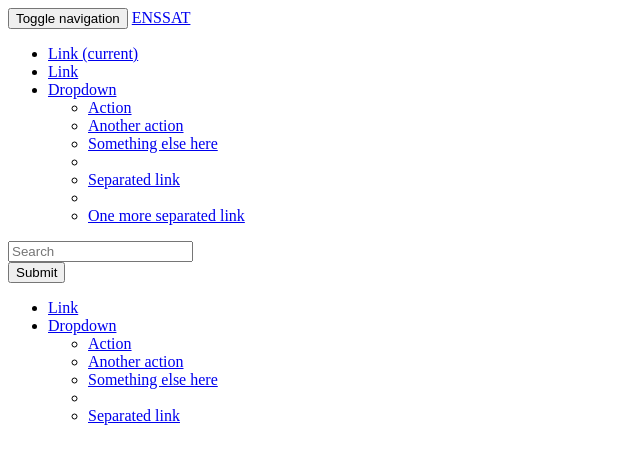
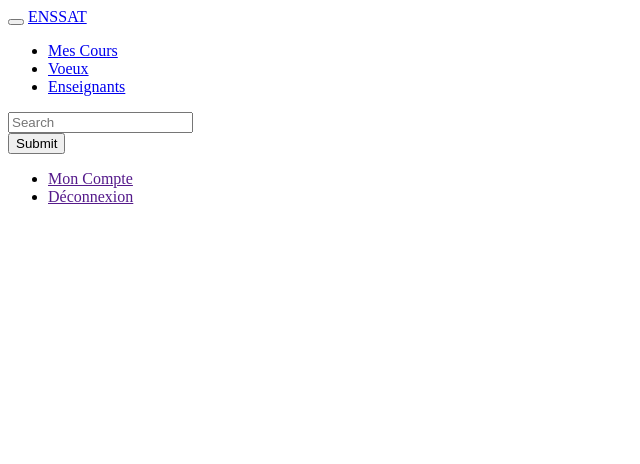
Before and after one commit to hiveship/enssat-serveur-voeux, a PHP site: the page made by application/views/navbar.php in a window 1280 px wide. Shown: the top 464 px of the page, without its empty margins (0-640 px from the left). Run offline with PHP 8.4, Linux system fonts and the light colour scheme; the template is opened without the code that fills it, so the values that code supplies are empty; some libraries are stand-ins or nearby versions.

Commit message:
Moncompte 50% fait + deconnexion

```diff
--- a/application/views/header.php
+++ b/application/views/header.php
@@ -9,6 +9,7 @@
 
 <!-- Bootstrap core CSS -->
 <link rel="stylesheet" href="<?php echo base_url("assets/css/bootstrap.css"); ?>" />
+<link rel="stylesheet" href="path/to/font-awesome/css/font-awesome.min.css">
 </head>
 
 <body>
--- a/application/views/navbar.php
+++ b/application/views/navbar.php
@@ -13,19 +13,9 @@
 		<!-- Collect the nav links, forms, and other content for toggling -->
 		<div class="collapse navbar-collapse" id="bs-example-navbar-collapse-1">
 			<ul class="nav navbar-nav">
-				<li class="active"><a href="#">Link <span class="sr-only">(current)</span></a></li>
-				<li><a href="#">Link</a></li>
-				<li class="dropdown"><a href="#" class="dropdown-toggle" data-toggle="dropdown" role="button"
-					aria-expanded="false">Dropdown <span class="caret"></span></a>
-					<ul class="dropdown-menu" role="menu">
-						<li><a href="#">Action</a></li>
-						<li><a href="#">Another action</a></li>
-						<li><a href="#">Something else here</a></li>
-						<li class="divider"></li>
-						<li><a href="#">Separated link</a></li>
-						<li class="divider"></li>
-						<li><a href="#">One more separated link</a></li>
-					</ul></li>
+				<li class="active"><a href="#" value="mescours">Mes Cours <span class="sr-only">(current)</span></a></li>
+				<li><a href="#" value="voeux"> Voeux </a></li>
+				<li><a href="#" value="enseignants"> Enseignants </a></li>
 			</ul>
 			<form class="navbar-form navbar-left" role="search">
 				<div class="form-group">
@@ -34,16 +24,9 @@
 				<button type="submit" class="btn btn-default">Submit</button>
 			</form>
 			<ul class="nav navbar-nav navbar-right">
-				<li><a href="#">Link</a></li>
-				<li class="dropdown"><a href="#" class="dropdown-toggle" data-toggle="dropdown" role="button"
-					aria-expanded="false">Dropdown <span class="caret"></span></a>
-					<ul class="dropdown-menu" role="menu">
-						<li><a href="#">Action</a></li>
-						<li><a href="#">Another action</a></li>
-						<li><a href="#">Something else here</a></li>
-						<li class="divider"></li>
-						<li><a href="#">Separated link</a></li>
-					</ul></li>
+				<li><a value="moncompte" href="<?php echo base_url('index.php/Enseignant_controller/get') ?>">Mon
+						Compte</a></li>
+				<li><a href="<?php echo base_url('index.php/Site_controller/logout') ?>" value="deconnexion">Déconnexion</a></li>
 			</ul>
 		</div>
 		<!-- /.navbar-collapse -->
```
Also changed, not shown: application/controllers/Enseignant_controller.php (+14 -2 lines), application/models/enseignant/Enseignant_model.php (+15 -6 lines).
